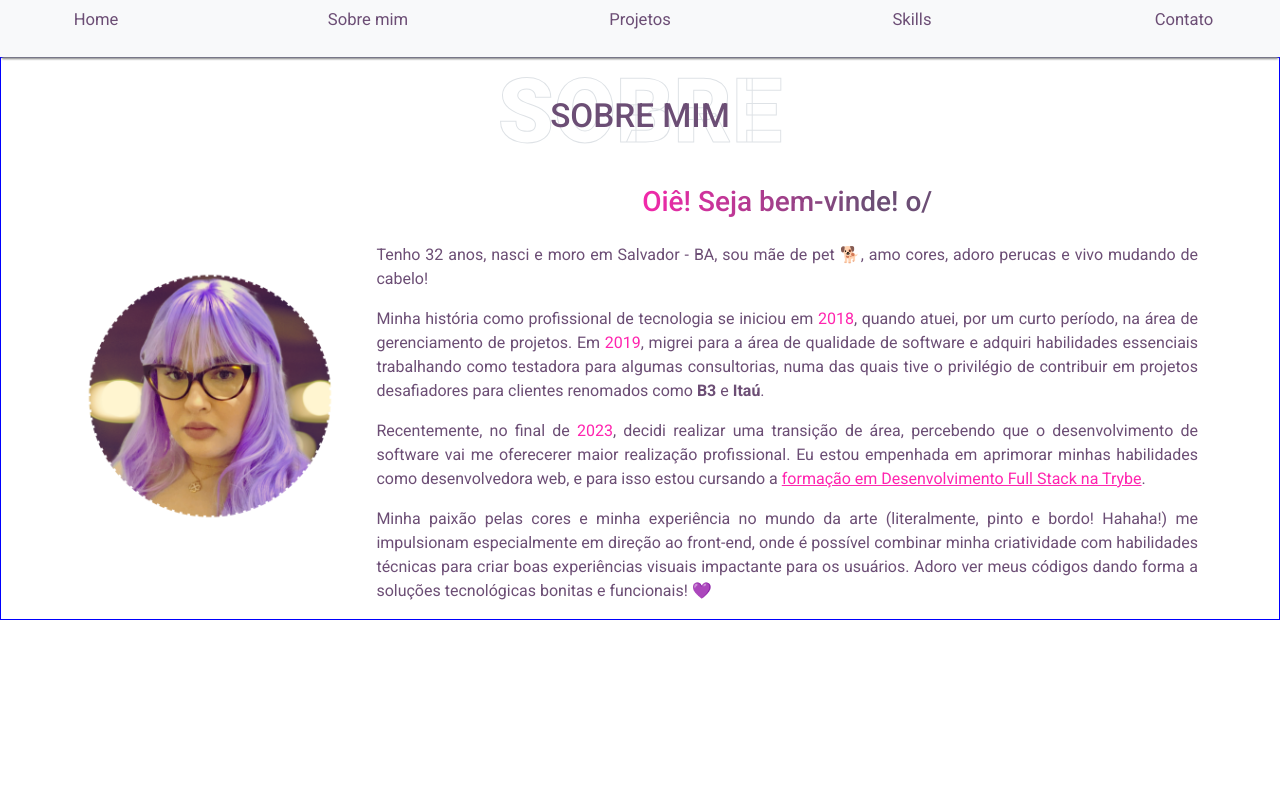
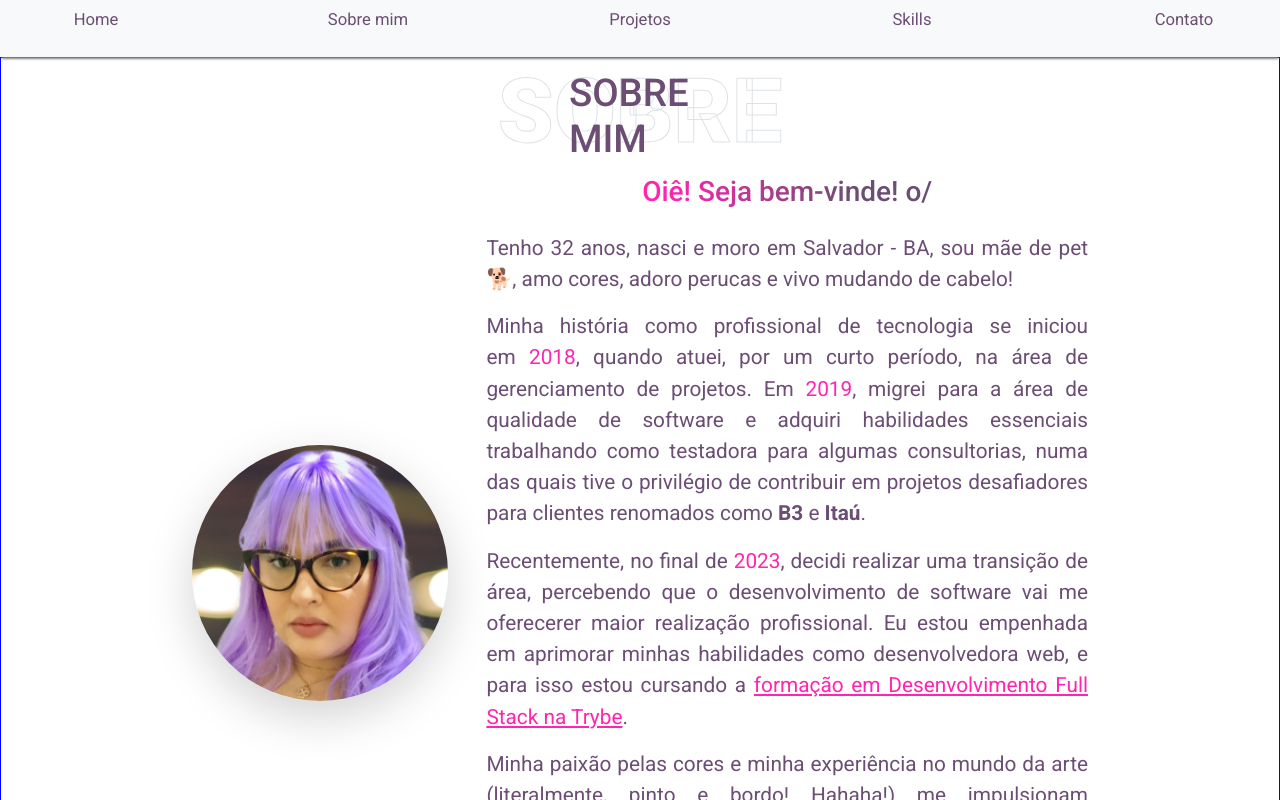
Before and after one commit to raisamrs/raisamrs.github.io, a React (Vite) app: page /sobre-mim in a window 1280 px wide. Built offline with nearby package versions, Linux system fonts and the light colour scheme.

Commit message:
style: estilização do about

```diff
--- a/src/pages/About/About.module.css
+++ b/src/pages/About/About.module.css
@@ -32,7 +32,7 @@ p {
 .aboutMe {
   color: var(--purple);
   font-family: 'Roboto', sans-serif;
-  font-size: 2.6vw;
+  font-size: 2.4rem;
   position: absolute;
   top: 50%;
   left: 50%;
@@ -43,6 +43,7 @@ p {
   border: 1px solid blue;
   background-color: white;
   min-width: 100vw;
+  min-height: 100vh;
 }
 .imgContainer {
   width: 20vw;
@@ -61,10 +62,21 @@ p {
   --webkit-text-fill-color: transparent;
 }
 
+.textImageContainer {
+  align-items: center;
+/*   border: 1px solid red; */
+  display: flex;
+  flex-direction: row;
+  max-height: 100vh;
+  margin: 0 3vw;
+  width: 70vw;
+}
+
 .textContainer {
-  text-align: justify;
+  font-size: 1.3rem;
   margin-left: 2vw;
   padding-left: 1vw;
+  text-align: justify;
 }
 
 .titleContainer {
--- a/src/pages/About/About.tsx
+++ b/src/pages/About/About.tsx
@@ -1,9 +1,9 @@
 import {
-  aboutClasses, aboutMeClasses, aboutMeContainerClasses,
+  aboutClasses, aboutMeClasses, aboutMeContainerClasses, profilePictureClasses,
   titleContainerClasses, textImageContainerClasses, textContainerClasses,
 } from './classesNames';
 import styles from './About.module.css';
-import pictureRedHair from '../../assets/Raisa - cabelo lilás.png';
+import picturePurpleHair from '../../assets/Raisa - cabelo lilás.png';
 
 function About() {
   return (
@@ -13,12 +13,11 @@ function About() {
         <h2 className={ aboutMeClasses }>Sobre mim</h2>
       </div>
       <div className={ textImageContainerClasses }>
-        <div className={ styles.imgContainer }>
-          <img
-            src={ pictureRedHair }
-            alt="foto de perfil"
-          />
-        </div>
+        <img
+          className={ profilePictureClasses }
+          src={ picturePurpleHair }
+          alt="foto de perfil"
+        />
         <div className={ textContainerClasses }>
           <h3 className={ styles.textGradient }>Oiê! Seja bem-vinde! o/</h3>
           <p>
--- a/src/pages/About/classesNames.ts
+++ b/src/pages/About/classesNames.ts
@@ -16,7 +16,15 @@ export const aboutMeContainerClasses = classNames(
   'container',
   'd-flex',
   'flex-column',
+  'align-items-center',
 );
+
+export const profilePictureClasses = classNames(
+  'rounded-circle',
+  'shadow-lg',
+  'ml-5',
+);
+
 export const titleContainerClasses = classNames(
   styles.titleContainer,
   'position-relative',
@@ -28,10 +36,6 @@ export const titleContainerClasses = classNames(
 /* texto e imagem */
 export const textImageContainerClasses = classNames(
   styles.textImageContainer,
-  'container',
-  'd-flex',
-  'flex-row',
-  'align-items-center',
 );
 
 /* texto  */
```
Also changed, not shown: src/assets/Raisa - cabelo lilás.png.
